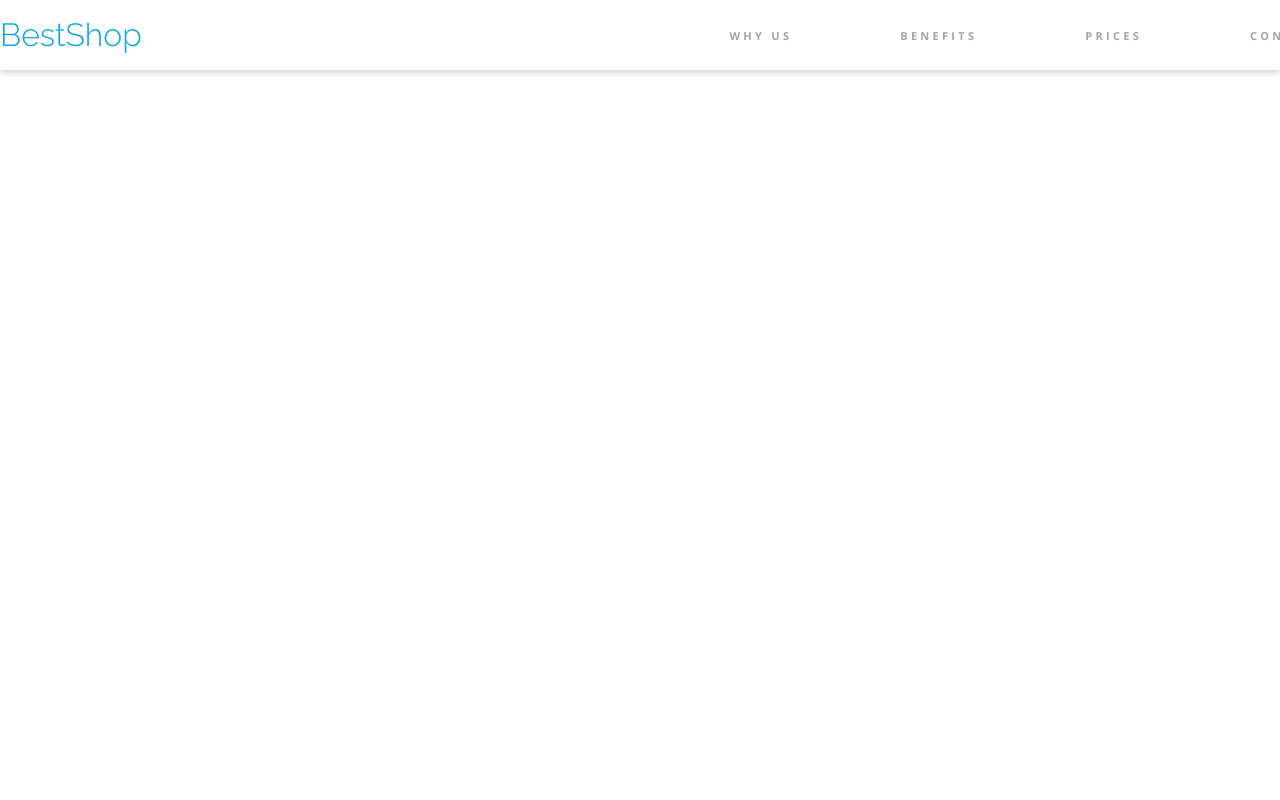
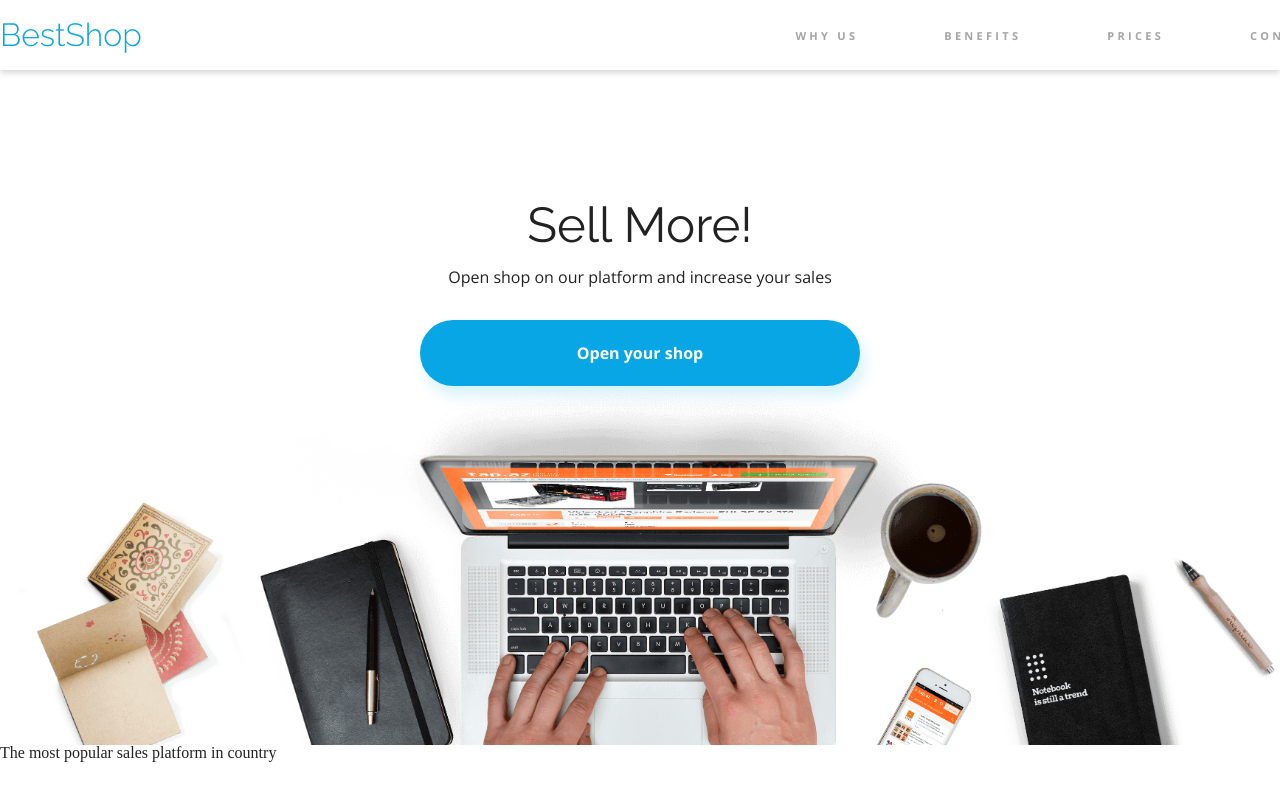
Before and after one commit to Purg32/Best-Shop-JP, a plain HTML site: page index.html in a window 1280 px wide. Shown: the top 800 px of the page. Drawn offline with nearby package versions, Linux system fonts and the light colour scheme.

Commit message:
Skończona sekcja otwierająca

```diff
--- a/css/style.css
+++ b/css/style.css
@@ -78,9 +78,50 @@ a {
 }
 
 .menu-element {
-    padding: 0 26px;
+    padding: 0 15px;
 }
 
 .nav-menu li:nth-of-type(4) {
     padding-right: 0;
 }
+
+.opening {
+    display: flex;
+    flex-direction: column;
+    align-items: center;
+}
+
+.opening-container {
+    margin-top: 130px;
+    text-align: center;
+}
+
+h1 {
+    font-family: var(--Raleway-font);
+    font-size: 49px;
+}
+
+p {
+    font-family: var(--Open-font);
+    margin-top: 20px;
+    margin-bottom: 60px;
+}
+
+.main-image {
+    width: 100%;
+    height: auto;
+}
+
+.btn {
+    color: var(--white-color);
+    box-shadow: 5px 10px 14px var(--light-blue-color);
+    font-family: var(--Open-font);
+    font-weight: 700;
+    border-radius: 40px;
+    border: none;
+}
+
+.hero-btn {
+    background-color: var(--blue-color);
+    padding: 22px 157px;
+}
--- a/index.html
+++ b/index.html
@@ -27,11 +27,22 @@
             </ul>
         </nav>
     </div>
+</header>
 
+<section class="opening">
+    <div class="opening-container">
+        <h1>Sell More!</h1>
+        <p>Open shop on our platform and increase your sales</p>
+        <a href="#" class="btn hero-btn">Open your shop</a>
+    </div>
+    <img src="assets/background.png" alt="laptop otoczony przedmiotami" class="main-image"/>
+</section>
 
-
-
-</header>
+<section class="statistics">
+    <div class="container">
+        <h2>The most popular sales platform in country</h2>
+    </div>
+</section>
 
 </body>
 </html>
```
